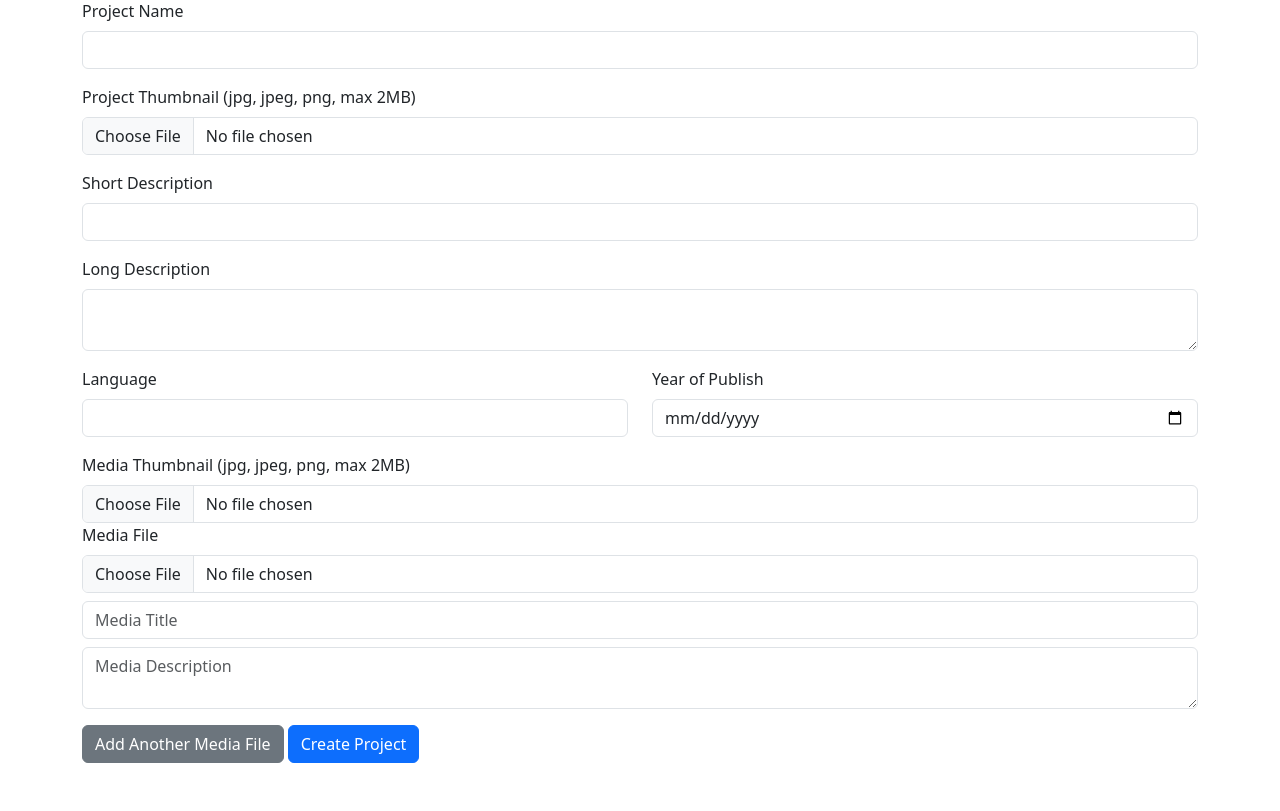
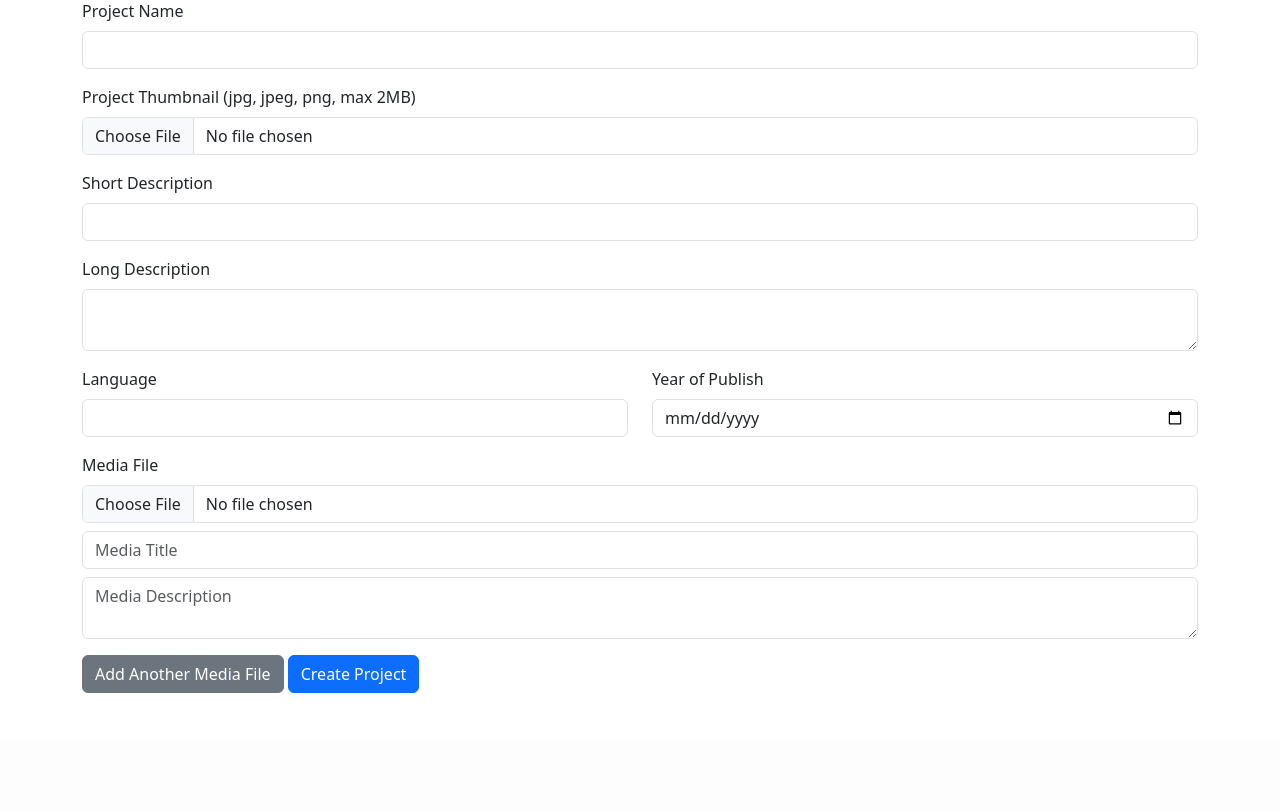
Before and after one commit to Aasif-github/digital-assert-ci-v3, a CodeIgniter app: page /zmq-digital/index.php/admin/show in a window 1280 px wide. Shown: the part 143-954 px from the top of the page. After the commit the page ends 836 px from the top, so only its background shows below. Run offline with CodeIgniter, Linux system fonts and the light colour scheme; the visitor is signed in with stand-in values (Sample User, id 1).

Commit message:
fix thumbnail media issue

```diff
--- a/application/views/admin/add_project.php
+++ b/application/views/admin/add_project.php
@@ -40,8 +40,8 @@
 
     <div id="media-files-container">
         <div class="mb-3 media-file">
-            <label class="form-label">Media Thumbnail (jpg, jpeg, png, max 2MB)</label>
-            <input type="file" class="form-control" name="new_media_thumbnails[]">
+            <!-- <label class="form-label">Media Thumbnail (jpg, jpeg, png, max 2MB)</label>
+            <input type="file" class="form-control" name="new_media_thumbnails[]"> -->
             <label class="form-label">Media File</label>
             <input type="file" class="form-control" name="new_media_files[]">
             <input type="text" class="form-control mt-2" name="new_media_titles[]" placeholder="Media Title" required>
@@ -59,8 +59,6 @@ function addMediaFile() {
     const div = document.createElement('div');
     div.className = 'mb-3 media-file';
     div.innerHTML = `
-        <label class="form-label">Media Thumbnail (jpg, jpeg, png, max 2MB)</label>
-        <input type="file" class="form-control" name="new_media_thumbnails[]">
         <label class="form-label">Media File</label>
         <input type="file" class="form-control" name="new_media_files[]">
         <input type="text" class="form-control mt-2" name="new_media_titles[]" placeholder="Media Title" required>
@@ -70,3 +68,15 @@ function addMediaFile() {
     container.appendChild(div);
 }
 </script>
+
+<!--
+div.innerHTML = `
+        <label class="form-label">Media Thumbnail (jpg, jpeg, png, max 2MB)</label>
+        <input type="file" class="form-control" name="new_media_thumbnails[]">
+        <label class="form-label">Media File</label>
+        <input type="file" class="form-control" name="new_media_files[]">
+        <input type="text" class="form-control mt-2" name="new_media_titles[]" placeholder="Media Title" required>
+        <textarea class="form-control mt-2" name="new_media_descriptions[]" placeholder="Media Description"></textarea>
+        <button type="button" class="btn btn-danger mt-2" onclick="this.parentElement.remove()">Remove</button>
+    `;
+ -->
```
